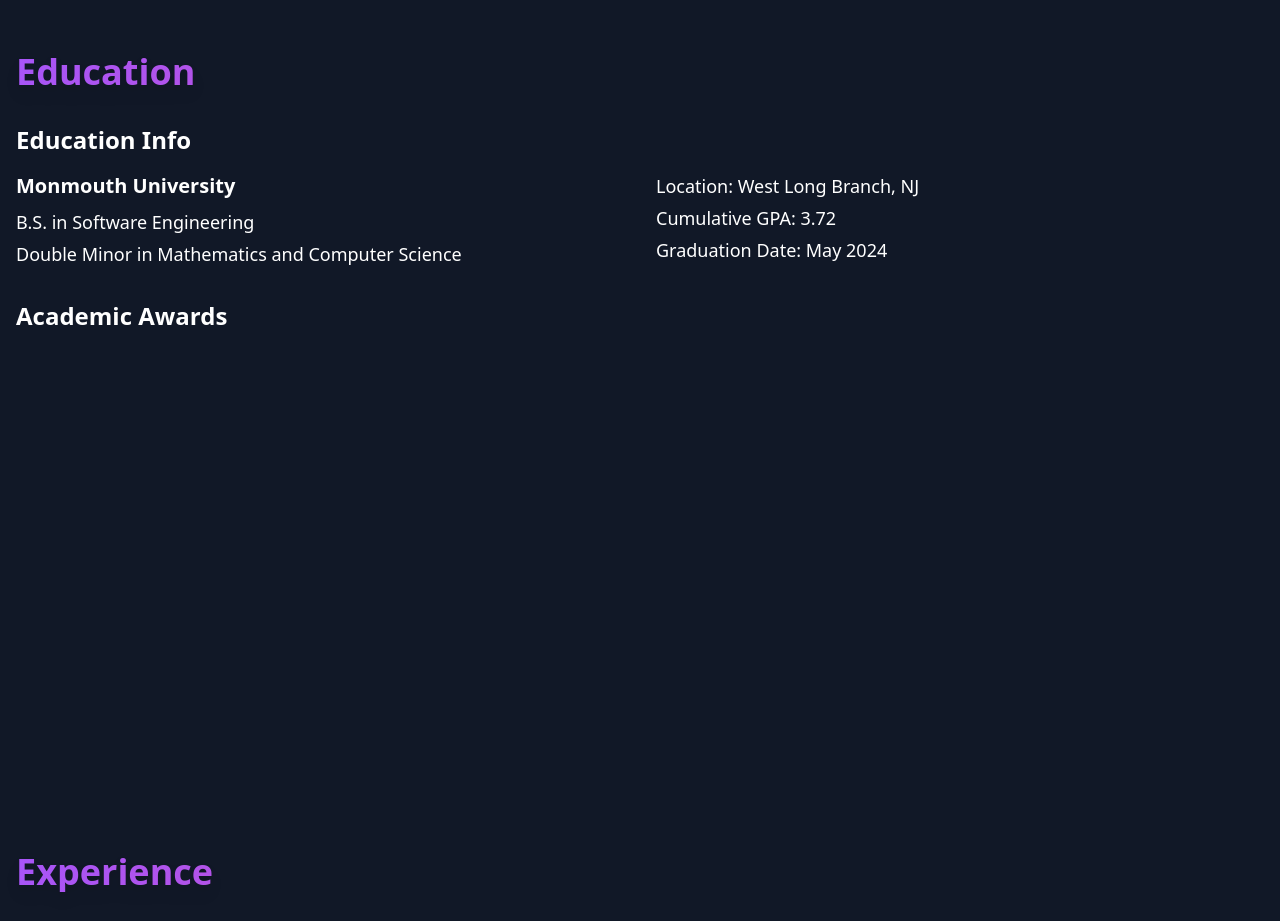
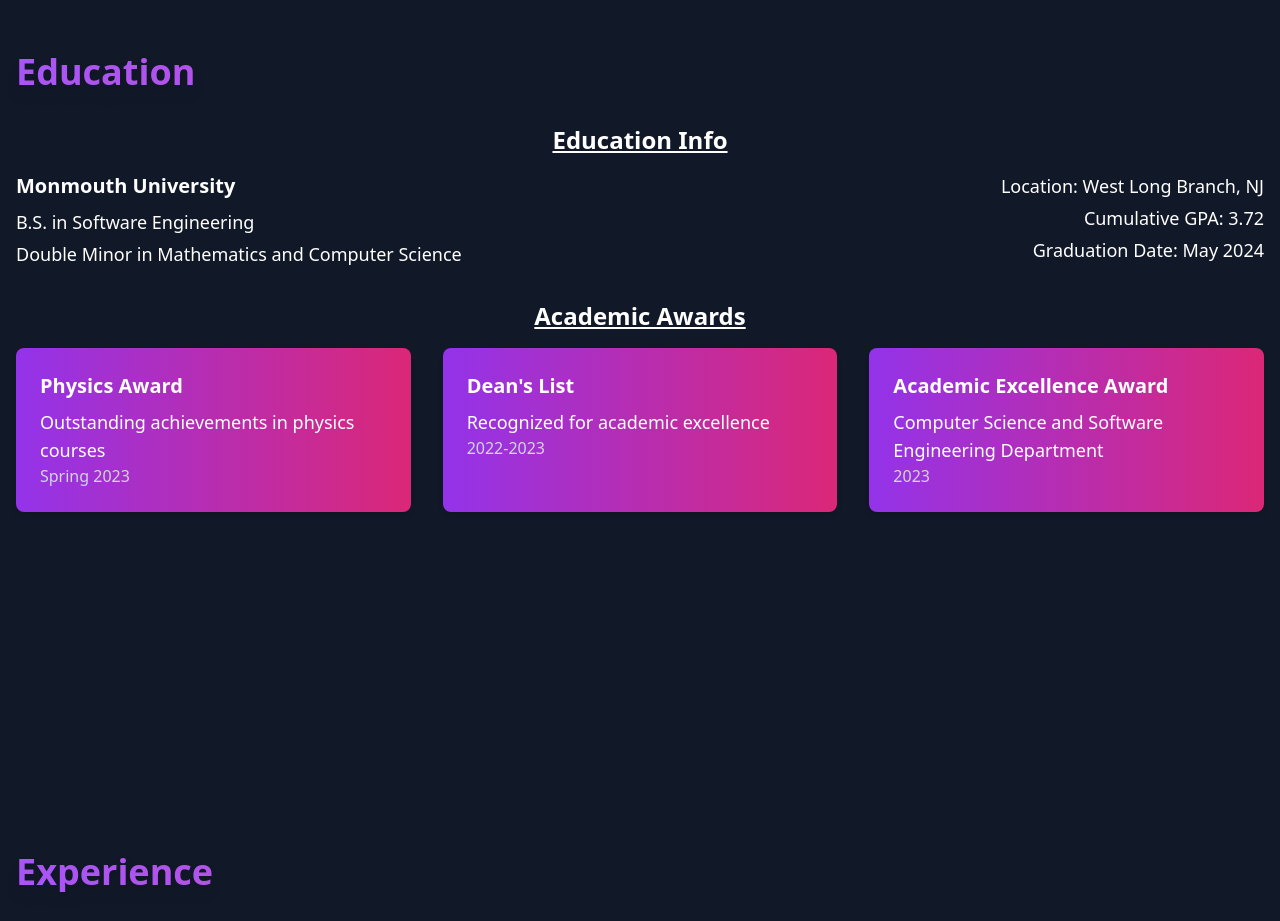
Before and after one commit to davianalbarran/davianalbarran.github.io, a React (Vite) app: page / in a window 1280 px wide. Shown: the part 1780-2701 px from the top of the page. Built offline with nearby package versions, Linux system fonts and the light colour scheme.

Commit message:
finished off the education section

```diff
--- a/src/pages/Education.jsx
+++ b/src/pages/Education.jsx
@@ -12,7 +12,9 @@
             Education
           </h1>
           <div className="mb-8">
-            <h2 className="text-2xl font-bold mb-4">Education Info</h2>
+            <h2 className="text-2xl text-center underline font-bold mb-4">
+              Education Info
+            </h2>
             <div className="grid grid-cols-1 md:grid-cols-2 gap-8">
               <div>
                 <h3 className="text-xl font-bold mb-2">Monmouth University</h3>
@@ -21,7 +23,7 @@
                   Double Minor in Mathematics and Computer Science
                 </p>
               </div>
-              <div>
+              <div className="text-right">
                 <p className="text-lg mb-1">Location: West Long Branch, NJ</p>
                 <p className="text-lg mb-1">Cumulative GPA: 3.72</p>
                 <p className="text-lg">Graduation Date: May 2024</p>
@@ -29,8 +31,32 @@
             </div>
           </div>
           <div>
-            <h2 className="text-2xl font-bold mb-4">Academic Awards</h2>
-            {/* Add your academic awards content here */}
+            <h2 className="text-2xl text-center underline font-bold mb-4">
+              Academic Awards
+            </h2>
+            <div className="grid grid-cols-1 md:grid-cols-3 gap-8">
+              <div className="bg-gradient-to-r from-purple-600 to-pink-600 rounded-lg shadow-md p-6 transition duration-300 ease-in-out transform hover:scale-105 hover:from-purple-500 hover:to-pink-500">
+                <h3 className="text-xl font-bold mb-2">Physics Award</h3>
+                <p className="text-lg">
+                  Outstanding achievements in physics courses
+                </p>
+                <p className="text-base text-gray-300">Spring 2023</p>
+              </div>
+              <div className="bg-gradient-to-r from-purple-600 to-pink-600 rounded-lg shadow-md p-6 transition duration-300 ease-in-out transform hover:scale-105 hover:from-purple-500 hover:to-pink-500">
+                <h3 className="text-xl font-bold mb-2">Dean's List</h3>
+                <p className="text-lg">Recognized for academic excellence</p>
+                <p className="text-base text-gray-300">2022-2023</p>
+              </div>
+              <div className="bg-gradient-to-r from-purple-600 to-pink-600 rounded-lg shadow-md p-6 transition duration-300 ease-in-out transform hover:scale-105 hover:from-purple-500 hover:to-pink-500">
+                <h3 className="text-xl font-bold mb-2">
+                  Academic Excellence Award
+                </h3>
+                <p className="text-lg">
+                  Computer Science and Software Engineering Department
+                </p>
+                <p className="text-base text-gray-300">2023</p>
+              </div>
+            </div>
           </div>
         </div>
       </FadeInSection>
```
